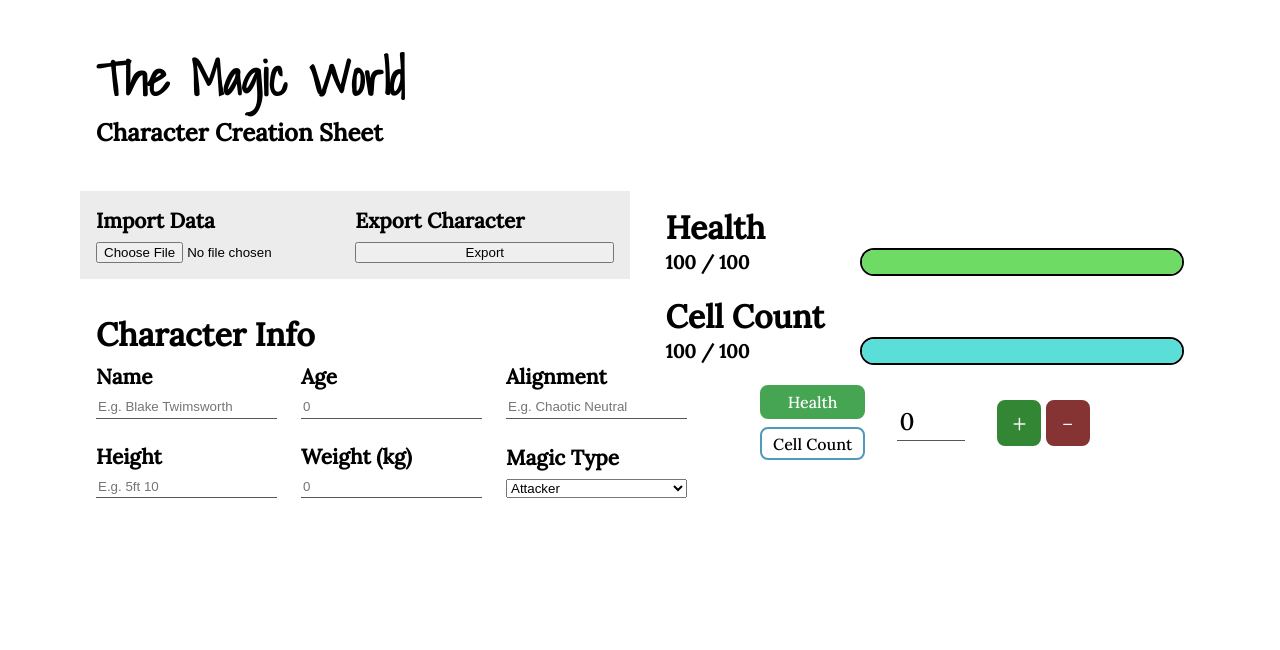
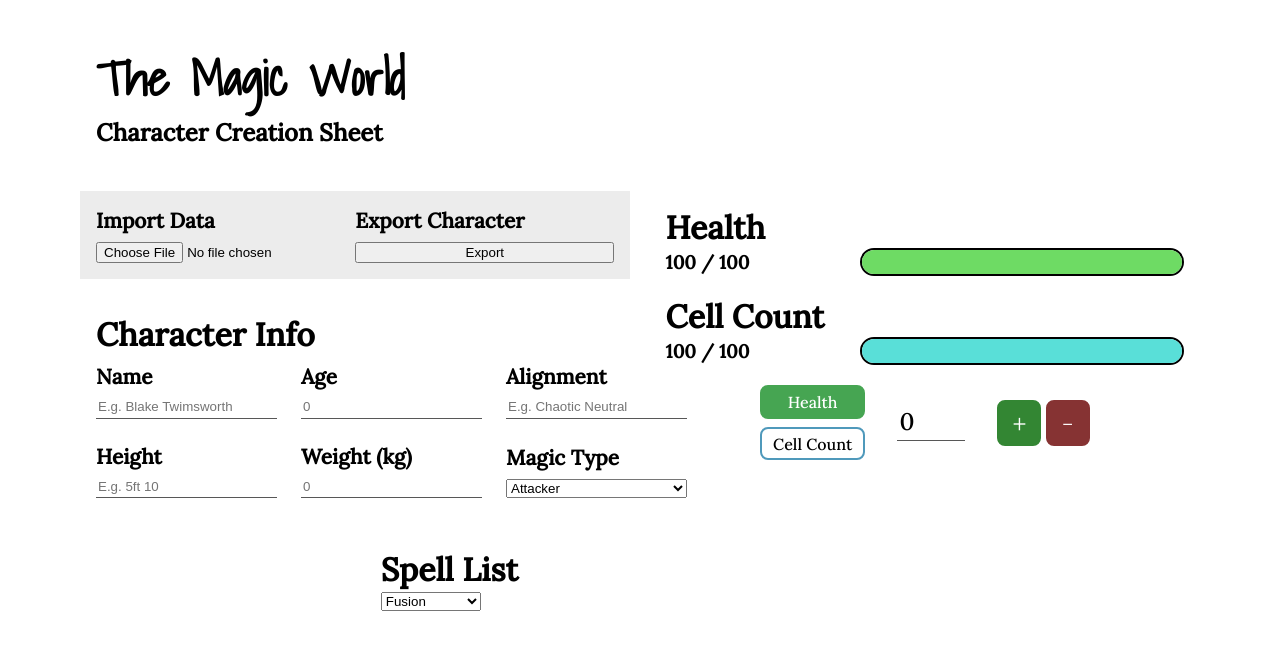
Before and after one commit to Matthiiass/Magic-World-Digital-Character-Sheet, a plain HTML site: page index.html in a window 1280 px wide. Drawn offline with Linux system fonts and the light colour scheme.

Commit message:
Early Upload
Unfinished push for me to complete at college maybe

```diff
--- a/index.html
+++ b/index.html
@@ -89,6 +89,55 @@
                     </div>
                 </div>
             </div>
+            <div class="spell-list info-cell">
+                <h1>Spell List</h1>
+                <div class="spellOptions">
+                    <select id="spellType">
+                        <optgroup label = 'Tier 0'>
+                            <option value="fusion">Fusion</option>
+                        </optgroup>
+                        <optgroup label="Tier I">
+                            <option value="fire">Fire</option>
+                            <option value="water">Water</option>
+                            <option value="earth">Earth</option>
+                            <option value="air">Air</option>
+                        </optgroup>
+                        <optgroup label = 'Tier II'>
+                            <option value="light">Light</option>
+                            <option value="dark">Dark</option>
+                            <option value="smoke">Smoke</option>
+                            <option value="lightning">Lightning</option>
+                            <option value="ice">Ice</option>
+                            <option value="nature">Nature</option>
+                        </optgroup>
+                        <optgroup label = 'Tier III'>
+                            <option value="chaos">Chaos</option>
+                            <option value="order">Order</option>
+                            <option value="love">Love</option>
+                            <option value="explosion">Explosion</option>
+                            <option value="shadow">Shadow</option>
+                            <option value="aurora">Aurora</option>
+                            <option value="sound">Sound</option>
+                        </optgroup>
+                        <optgroup label = 'Tier IV'>
+                            <option value="illusion">Illusion</option>
+                            <option value="dream">Dream</option>
+                            <option value="nightmare">Nightmare</option>
+                            <option value="spatial">Spatial</option>
+                            <option value="gravity">Gravity</option>
+                            <option value="life">Life</option>
+                        </optgroup>
+                        <optgroup label = 'Tier V'>
+                            <option value="time">Time</option>
+                            <option value="space">Space</option>
+                            <option value="death">Death</option>
+                            <option value="fairy">Fairy</option>
+                            <option value="ghost">Ghost</option>
+                            <option value="antimagic">Anti-Magic</option>
+                        </optgroup>
+                    </select>
+                </div>
+            </div>
         </main>
         <script src="./script.js"></script>
     </body>
--- /dev/null
+++ b/magics.js
@@ -0,0 +1,5 @@
+spellList = {
+    "fusion": {
+
+    }
+}
--- a/style.css
+++ b/style.css
@@ -184,6 +184,7 @@ input[type="text"], input[type="number"] {
 .charInfo {grid-area: charinfo;}
 .bars { grid-area: bars; }
 .data-handler {grid-area: impexp;}
+.spell-list {grid-area: spelllist;}
 
 @media screen and (max-width: 25em) {
     .data-handler {
@@ -225,6 +226,7 @@ input[type="text"], input[type="number"] {
             'header header header header'
             'impexp impexp bars bars'
             'charinfo charinfo bars bars'
-            'charinfo charinfo bars bars';
+            'charinfo charinfo bars bars'
+            '. spelllist spelllist spelllist';
     }
 }
```
